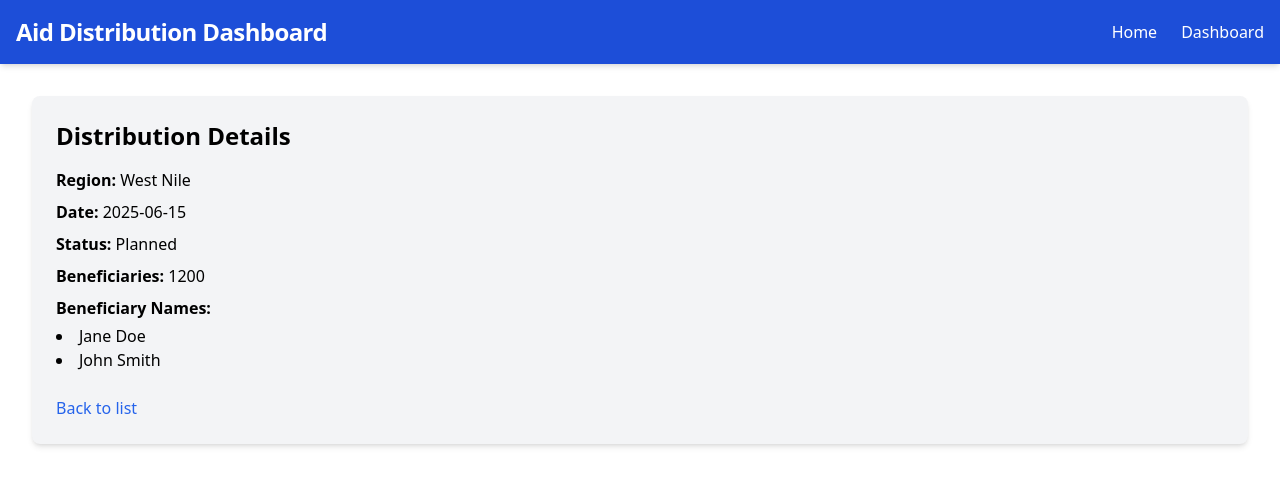
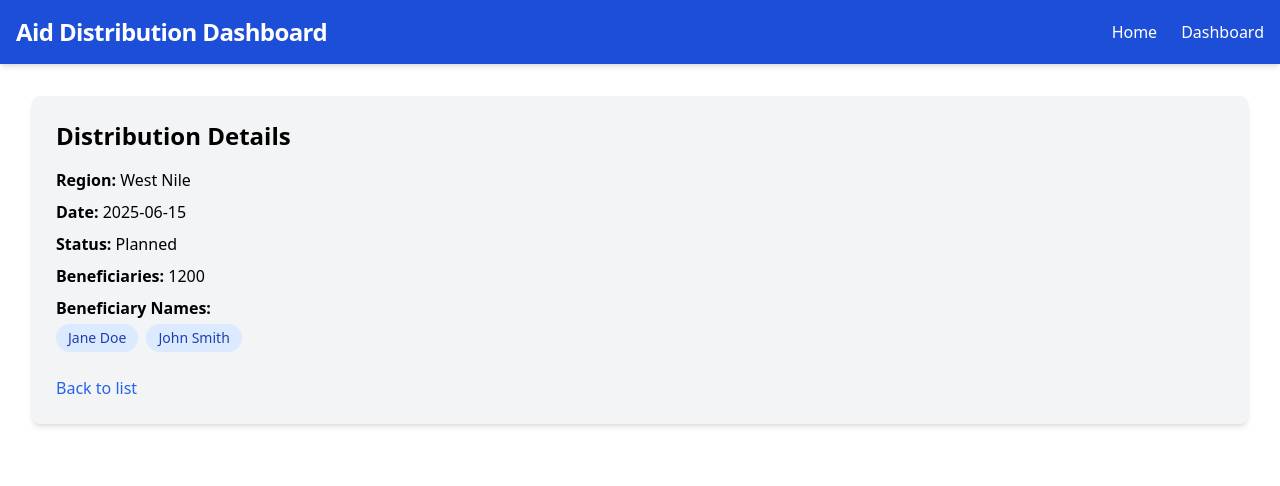
Before and after one commit to Alejotavo/Aidonic-Coding-Task, a React (Vite) app: page /distribution/dst--001 in a window 1280 px wide. Shown: the top 486 px of the page. Built offline with nearby package versions, Linux system fonts and the light colour scheme.

Commit message:
refactor names list container

```diff
--- a/src/pages/distributionDetails.tsx
+++ b/src/pages/distributionDetails.tsx
@@ -27,11 +27,16 @@ function DistributionDetails() {
         {detail && detail.beneficiaryList && (
           <div className="mb-2">
             <strong>Beneficiary Names:</strong>
-            <ul className="list-disc list-inside mt-1">
+            <div className="flex flex-wrap gap-2 mt-1">
               {detail.beneficiaryList.map(bnf => (
-                <li key={bnf.id}>{bnf.name}</li>
+                <span
+                  key={bnf.id}
+                  className="inline-block bg-blue-100 text-blue-800 text-sm px-3 py-1 rounded-full font-medium"
+                >
+                  {bnf.name}
+                </span>
               ))}
-            </ul>
+            </div>
           </div>
         )}
         <Link to="/" className="inline-block mt-4 text-blue-600 hover:underline">Back to list</Link>
```
